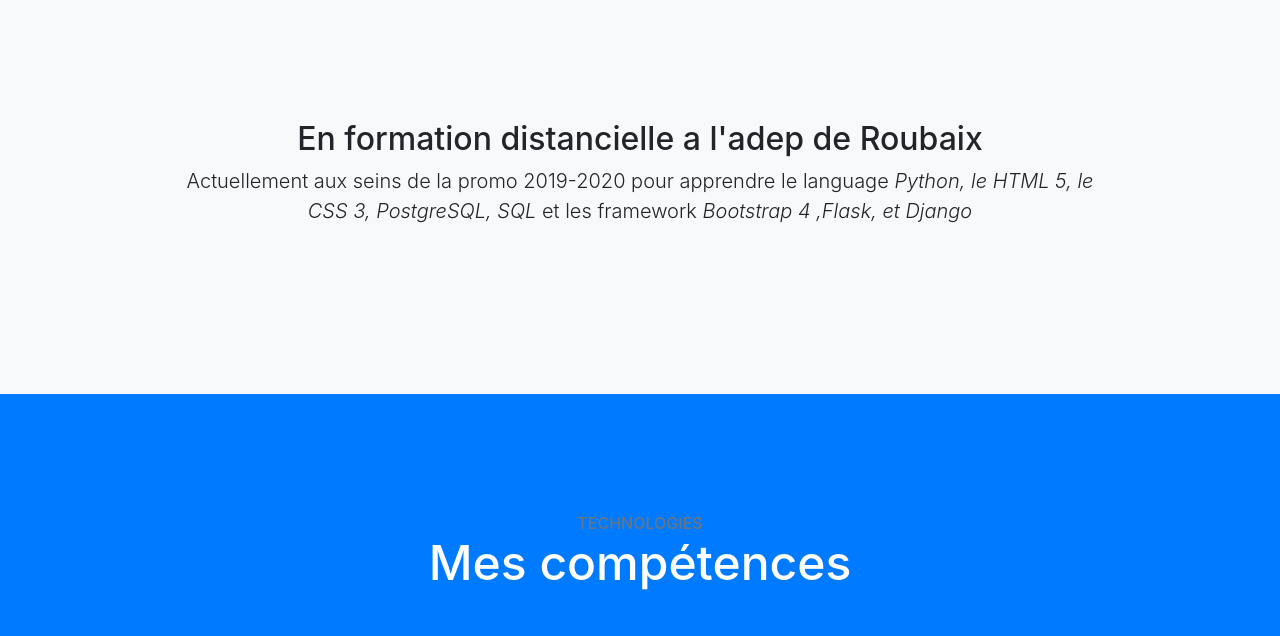
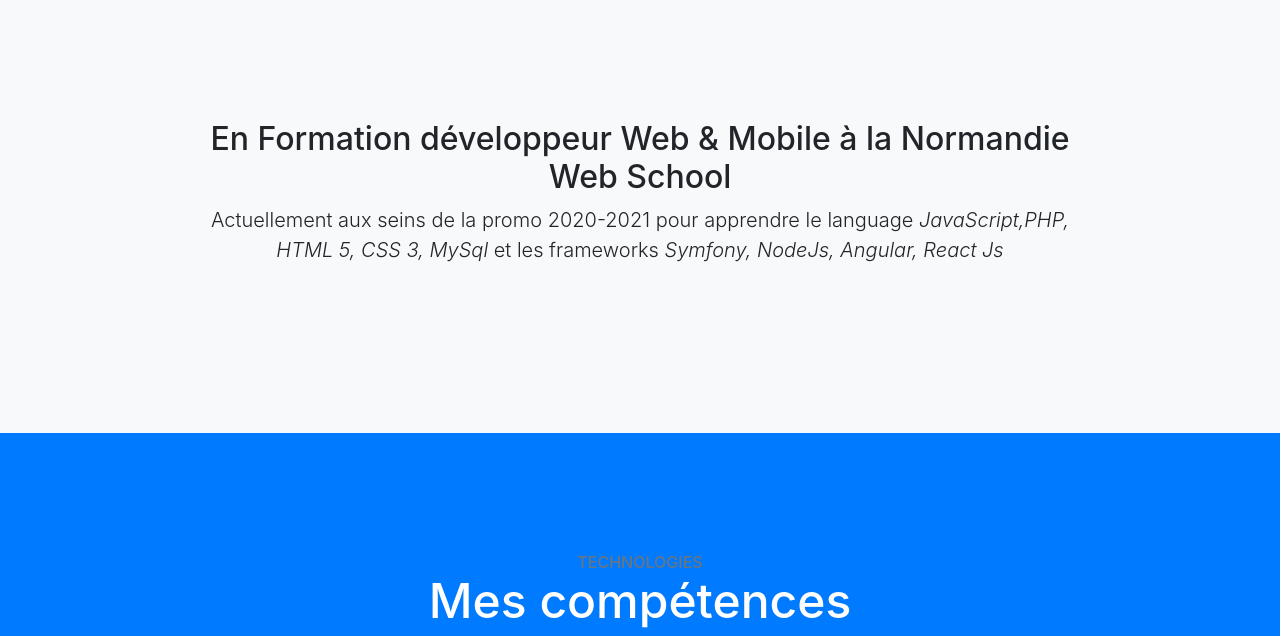
Before and after one commit to Nicolas-Turck/portfolio, a website with bundled scripts: page startbootstrap-stylish-portfolio-gh-pages/index.html in a window 1280 px wide. Shown: the part 800-1436 px from the top of the page. Built offline with nearby package versions, Linux system fonts and the light colour scheme.

Commit message:
change descriptions

```diff
--- a/startbootstrap-stylish-portfolio-gh-pages/index.html
+++ b/startbootstrap-stylish-portfolio-gh-pages/index.html
@@ -65,8 +65,8 @@
     <div class="container text-center">
       <div class="row">
         <div class="col-lg-10 mx-auto">
-          <h2>En formation distancielle a l'adep de Roubaix</h2>
-          <p class="lead mb-5">Actuellement aux seins de la promo 2019-2020 pour apprendre le language <em>Python, le HTML 5, le CSS 3, PostgreSQL, SQL</em> et les framework <em>Bootstrap 4 ,Flask, et Django</em></p>
+          <h2>En Formation développeur Web & Mobile à la Normandie Web School</h2>
+          <p class="lead mb-5">Actuellement aux seins de la promo 2020-2021 pour apprendre le language <em>JavaScript,PHP,  HTML 5, CSS 3, MySql</em> et les frameworks <em>Symfony, NodeJs, Angular, React Js</em></p>
         </div>
       </div>
     </div>
@@ -152,7 +152,7 @@
   <section class="callout">
     <div class="container text-center">
       <h2 class="mx-auto mb-5">Actuellement en recherche de
-        <em>stage</em>
+        <em>d'entreprise pour alternance</em>
         contacter moi</h2>
       <a class="btn btn-primary btn-xl" HREF="mailto:san@antonio.net">nicolas.turck@gmail.com</a>
     </div>
```
